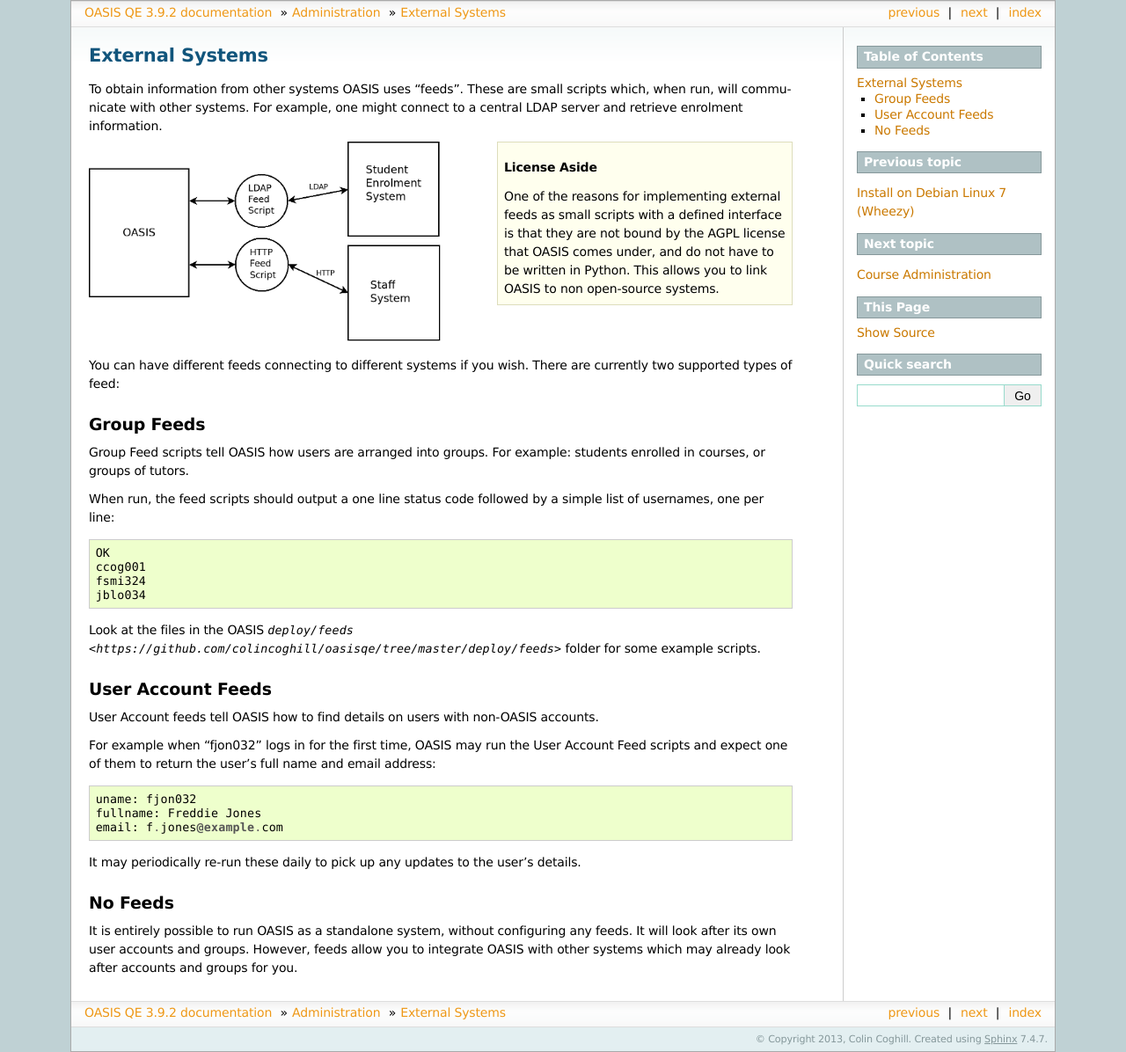
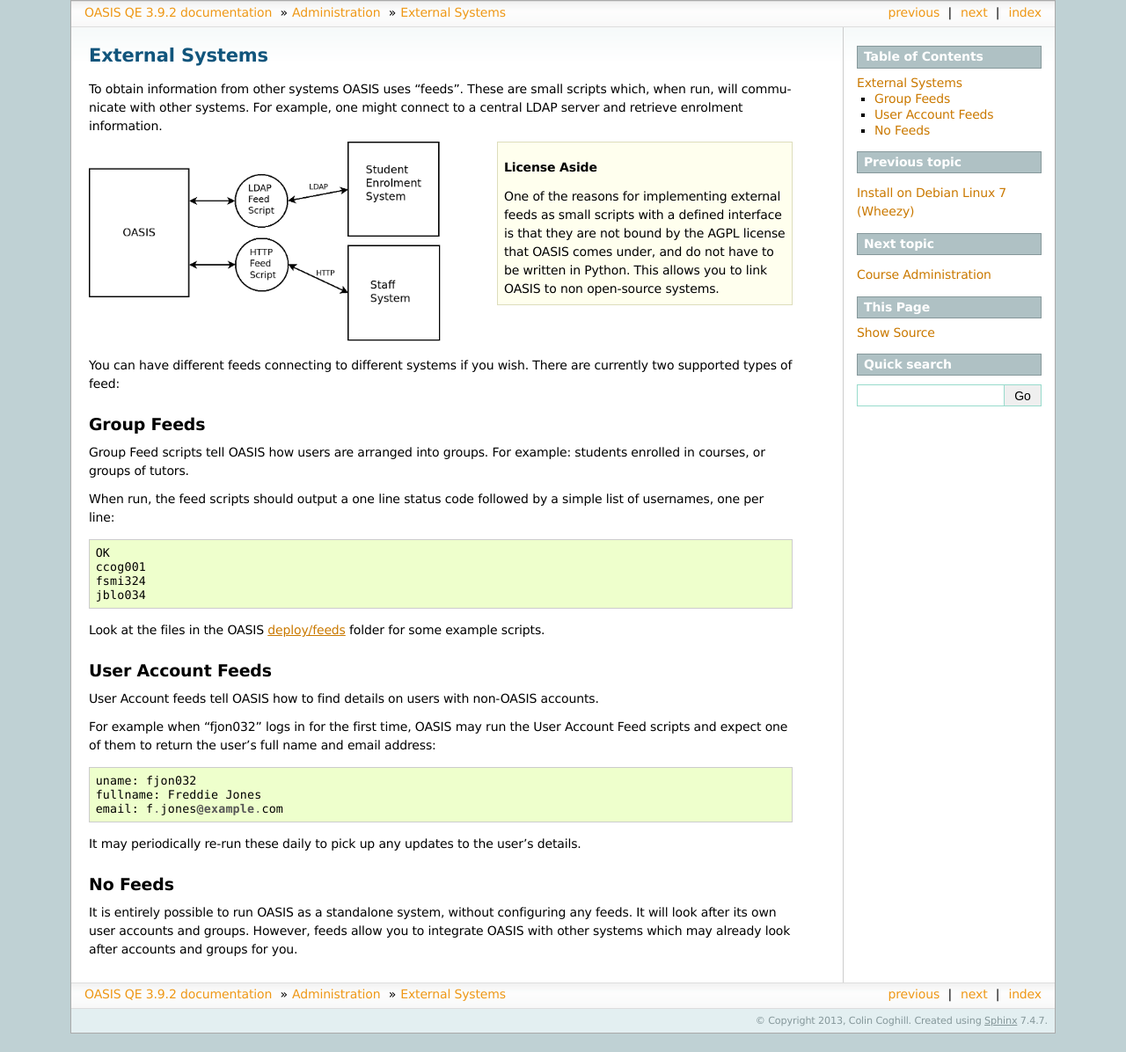
Before and after one commit to colincoghill/oasisqe, a Sphinx documentation site: the page built from source/admin_feeds.rst, in a window 1280 px wide. Shown: the whole page at 88% size. Built offline with Sphinx 7.4.7, drawn with Linux system fonts in a browser that asks for light colours; pages that are not in the unit, such as notebooks, are missing from menus; after the commit the page ends 1175 px from its top, so only the background shows below that.

Commit message:
missed an _

```diff
--- a/source/admin_feeds.rst
+++ b/source/admin_feeds.rst
@@ -35,7 +35,7 @@ When run, the feed scripts should output a one line status code followed by a si
   fsmi324
   jblo034
 
-Look at the files in the OASIS `deploy/feeds <https://github.com/colincoghill/oasisqe/tree/master/deploy/feeds>` folder for some example scripts.
+Look at the files in the OASIS `deploy/feeds <https://github.com/colincoghill/oasisqe/tree/master/deploy/feeds>`_ folder for some example scripts.
 
 
 User Account Feeds
```
